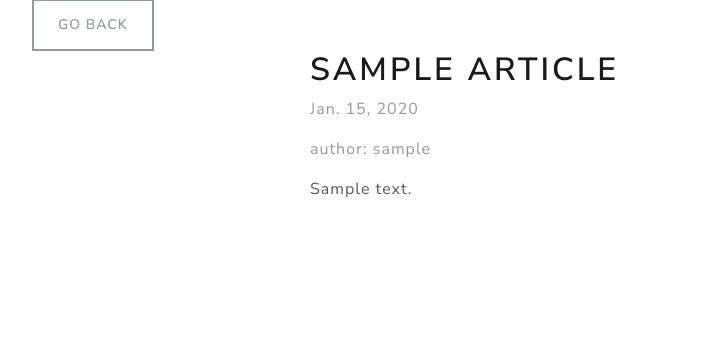
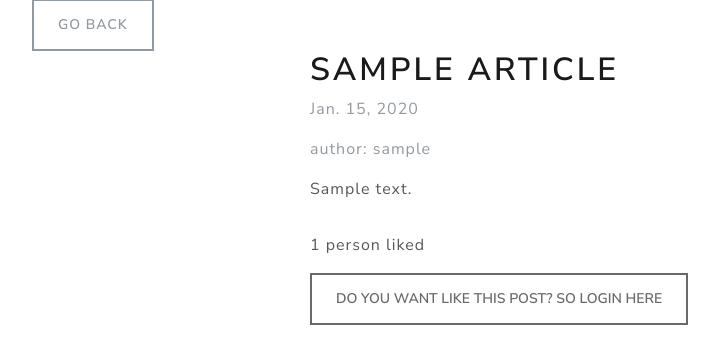
Before and after one commit to shahriaarrr/Django-blog, a Django app: page /1/ in a window 1280 px wide. Shown: the part 111-475 px from the top of the page, without its empty margins (16-735 px from the left). Run offline with Django 4.2, Linux system fonts and the light colour scheme; tables that the repository leaves empty hold one stand-in row (values such as "Sample post").

Commit message:
add button to like and unlike posts

```diff
--- a/config/blog/templates/blog/blog_post.html
+++ b/config/blog/templates/blog/blog_post.html
@@ -18,4 +18,30 @@
             </div>
         </div>
     </div>
+
+    <div class="row my-3">
+        <div class="col-md-6 col-12 mx-md-auto mx-3">
+            {% if object.likes.count == 1 %}
+                <p>{{ object.likes.count }} person liked</p>
+            {% else %}
+                <p>{{ object.likes.count }} people liked</p>
+            {% endif %}
+
+            {% if request.user.is_authenticated %}
+                {% if liked_by_user %}
+                    <form method="POST" action="{% url 'like_article' object.id %}">
+                        {% csrf_token %}
+                        <button class="btn btn-outline-primary">unlike this post</button>
+                    </form>
+                {% else %}
+                    <form method="POST" action="{% url 'like_article' object.id %}">
+                        {% csrf_token %}
+                        <button class="btn btn-outline-primary">like this post</button>
+                    </form>
+                {% endif %}
+            {% else %}
+                <button class="btn btn-outline-primary" disabled>do you want like this post? so login here</button>
+            {% endif %}
+        </div>
+    </div>
 {% endblock %}
--- a/config/blog/urls.py
+++ b/config/blog/urls.py
@@ -6,4 +6,5 @@ urlpatterns = [
     path('tinymce/', include('tinymce.urls')),
     path('about/', About.as_view(), name='about'),
     path('<int:pk>/', DetailArticleView.as_view(), name='detail_article'),
+    path('<int:pk>/like/', LikeArticle.as_view(), name='like_article'),
 ]
--- a/config/blog/views.py
+++ b/config/blog/views.py
@@ -1,4 +1,4 @@
-from django.shortcuts import render
+from django.shortcuts import render, redirect
 from django.views import View
 from django.views.generic import ListView, DetailView
 
@@ -15,6 +15,27 @@ class DetailArticleView(DetailView):
     model = Article
     template_name = 'blog/blog_post.html'
 
+    def get_context_data(self, *args, **kwargs):
+        context = super(DetailArticleView, self).get_context_data(*args, **kwargs)
+        context['liked_by_user'] = False
+        article = Article.objects.get(id=self.kwargs.get('pk'))
+        if article.likes.filter(pk=self.request.user.id).exists():
+            context['liked_by_user'] = True
+
+        return context
+
+class LikeArticle(View):
+    def post(self, request, pk):
+        article = Article.objects.get(id=pk)
+        if article.likes.filter(pk=self.request.user.id).exists():
+            article.likes.remove(request.user.id)
+        else:
+            article.likes.add(request.user.id)
+
+        article.save()
+        return redirect('detail_article', pk)
+
+
 
 class About(View):
     def get(self, request):
```
